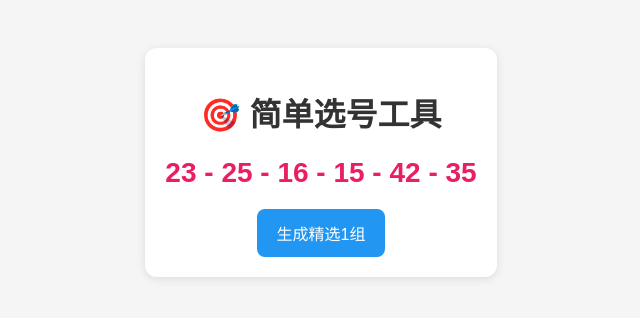
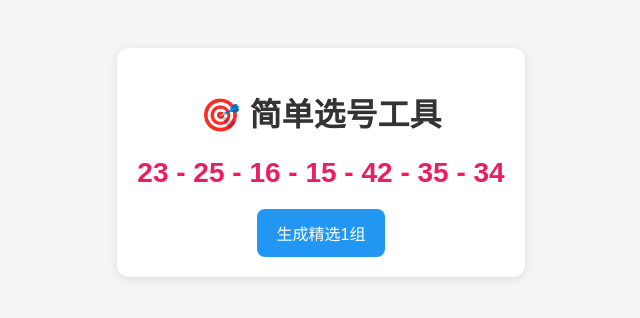
Before and after one commit to Dumpling-tech-boop/mark6-ai, a plain HTML site: page index.html in a window 1280 px wide. Both pictures are taken after a click on the button "生成精选1组". Shown: the whole page, without its empty margins (319-959 px from the left). Drawn offline with Linux system fonts and the light colour scheme.

Commit message:
Increase random number set size from 6 to 7

```diff
--- a/index.html
+++ b/index.html
@@ -59,7 +59,7 @@
     function gen() {
       let set = new Set();
 
-      while (set.size < 6) {
+      while (set.size < 7) {
         let n = Math.floor(Math.random() * 49) + 1;
         set.add(n < 10 ? "0" + n : n);
       }
```
